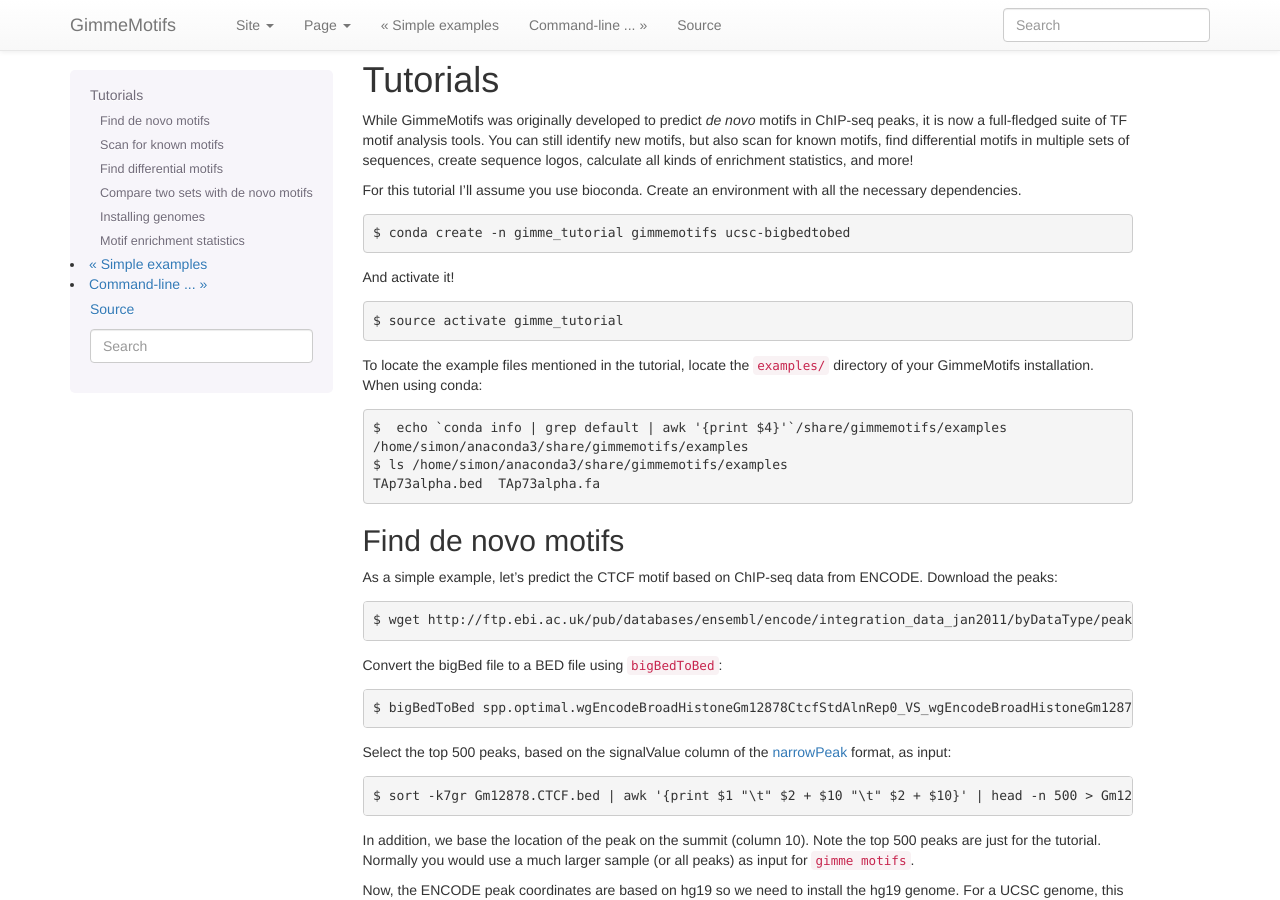
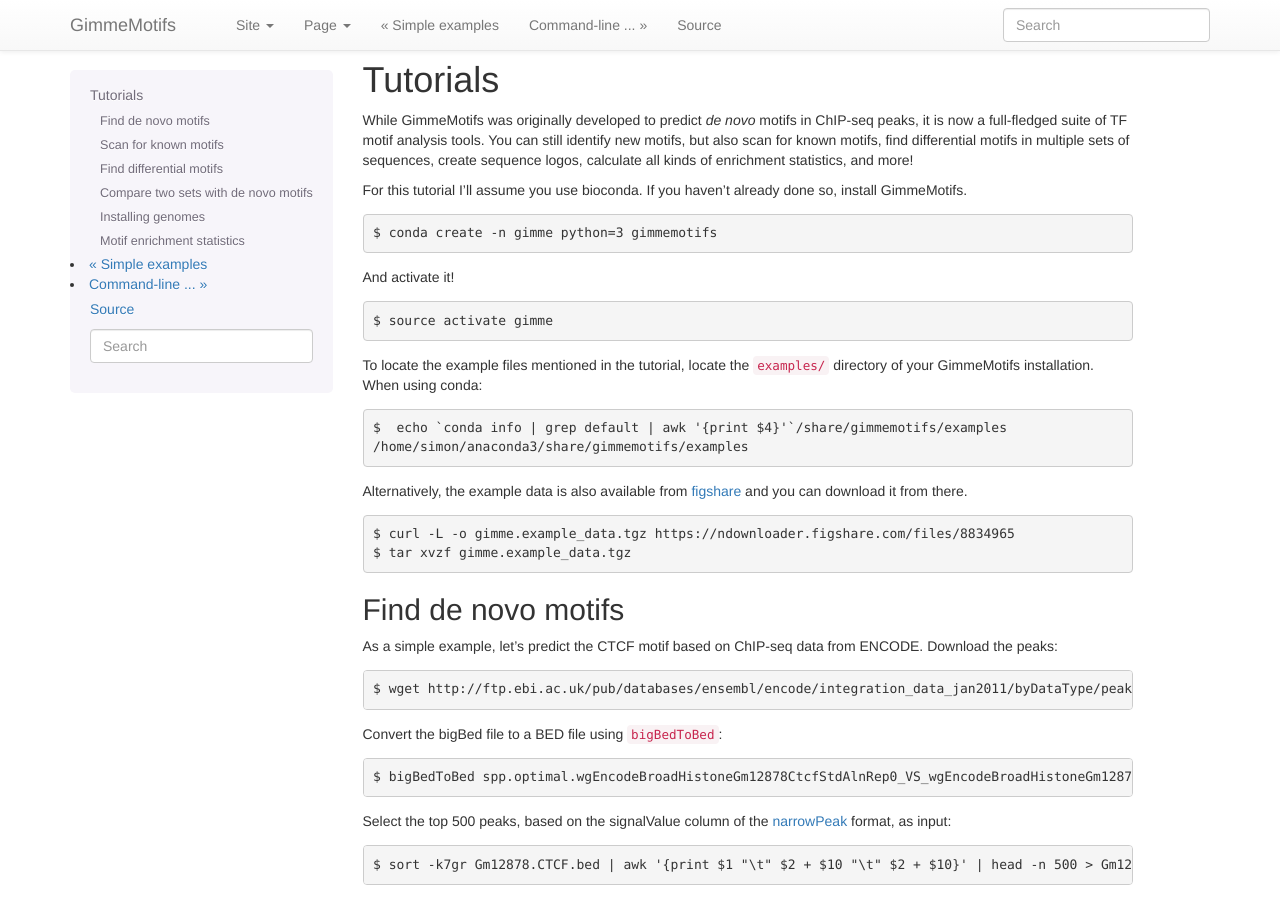
Before and after one commit to vanheeringen-lab/gimmemotifs, a Sphinx documentation site: the page built from docs/tutorials.rst, in a window 1280 px wide and 900 px high. Built offline with Sphinx 7.4.7, drawn with Linux system fonts in a browser that asks for light colours; pages that are not in the unit, such as notebooks, are missing from menus; the version number could not be read and is left out.

Commit message:
updated docs

```diff
--- a/docs/api.rst
+++ b/docs/api.rst
@@ -525,6 +525,8 @@ Maelstrom
 Auto-generated
 ==============
 
+This part of the API documentation is not yet complete.
+
 Prediction of de novo motifs
 ----------------------------
 
--- a/docs/tutorials.rst
+++ b/docs/tutorials.rst
@@ -12,17 +12,17 @@ While GimmeMotifs was originally developed to predict *de novo* motifs in ChIP-s
 You can still identify new motifs, but also scan for known motifs, find differential motifs in multiple sets of sequences, create sequence logos, calculate all kinds of enrichment statistics, and more!
 
 For this tutorial I'll assume you use bioconda.
-Create an environment with all the necessary dependencies.
+If you haven't already done so, install GimmeMotifs.
 
 ::
 
-    $ conda create -n gimme_tutorial gimmemotifs ucsc-bigbedtobed
+    $ conda create -n gimme python=3 gimmemotifs
 
 And activate it!
 
 ::
 
-    $ source activate gimme_tutorial
+    $ source activate gimme
 
 To locate the example files mentioned in the tutorial, locate the ``examples/`` directory of your GimmeMotifs installation. When using conda:
 
@@ -30,8 +30,16 @@ To locate the example files mentioned in the tutorial, locate the ``examples/``
 
     $  echo `conda info | grep default | awk '{print $4}'`/share/gimmemotifs/examples
     /home/simon/anaconda3/share/gimmemotifs/examples
-    $ ls /home/simon/anaconda3/share/gimmemotifs/examples
-    TAp73alpha.bed  TAp73alpha.fa
+
+
+Alternatively, the example data is also available from figshare_ and you can download it from there.
+
+::
+
+    $ curl -L -o gimme.example_data.tgz https://ndownloader.figshare.com/files/8834965
+    $ tar xvzf gimme.example_data.tgz
+
+.. _`figshare`: https://doi.org/10.6084/m9.figshare.5182897.v1
 
 Find de novo motifs
 -------------------
```
